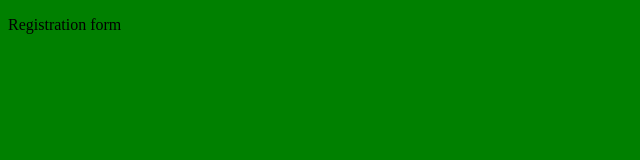
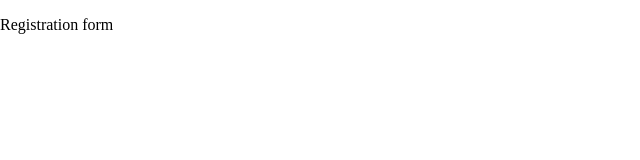
Before and after one commit to KenDeocs/wd47-html-form, a plain HTML site: page index.html in a window 1280 px wide. Shown: the whole page, without its empty margins (0-640 px from the left). Drawn offline with Linux system fonts and the light colour scheme.

Commit message:
add style to body

```diff
--- a/css/styles.css
+++ b/css/styles.css
@@ -1,3 +1,5 @@
 body{
-    background-color: green;
+width: 100%;
+height: 100vh;
+margin: 0;
 }
```
